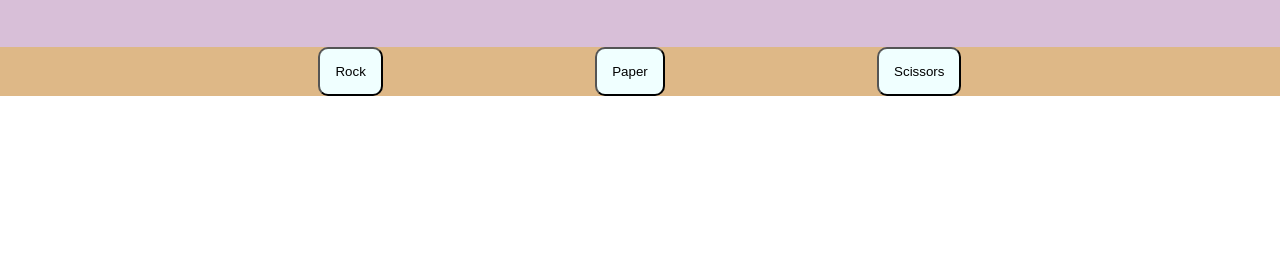
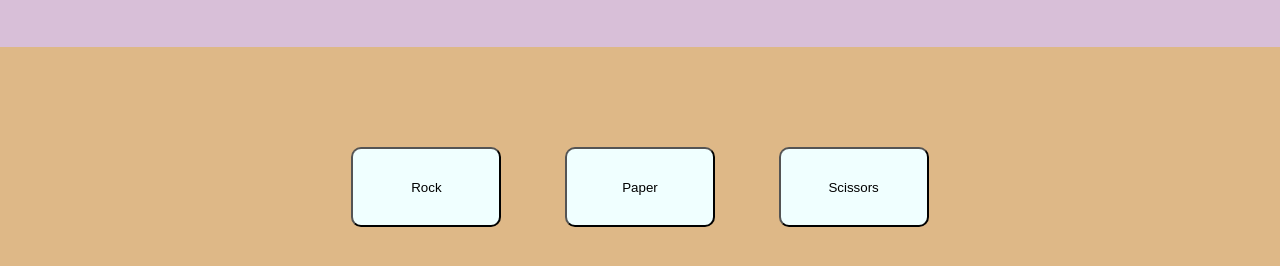
Before and after one commit to ahfercen/RockPaperScissors, a plain HTML site: page index.html in a window 1280 px wide. Shown: the part 452-718 px from the top of the page. Drawn offline with Linux system fonts and the light colour scheme.

Commit message:
Button styling

```diff
--- a/style.css
+++ b/style.css
@@ -21,6 +21,7 @@ body{
     text-align: center;
 }
 .Buttons{
+    padding: 100px 0px 11% 0px;
     background-color: burlywood;
     display: flex;
     justify-content: space-around;
@@ -29,4 +30,9 @@ body{
     border-radius: 10px;
     background-color:azure;
     padding: 15px;
+    width: 150px;
+    height: 80px;
 }
+.padding{
+    width: 20%;
+}
```
